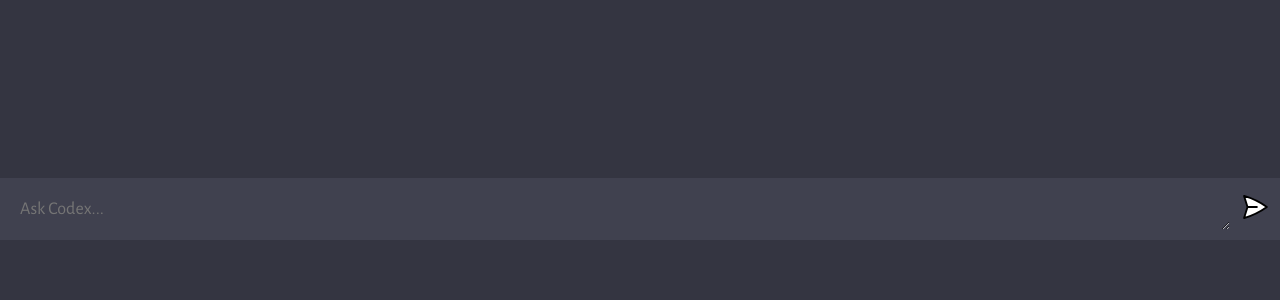
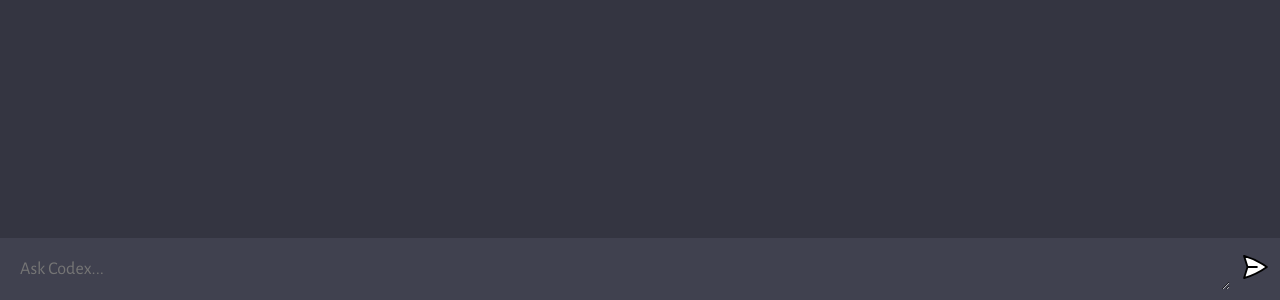
Before and after one commit to miguelaram2016/emf-codex, a website built with Vite: page client/index.html in a window 1280 px wide. Shown: the part 500-800 px from the top of the page. Built offline with nearby package versions, Linux system fonts and the light colour scheme.

Commit message:
Styling stuff 1.1

```diff
--- a/client/index.html
+++ b/client/index.html
@@ -3,7 +3,7 @@
   <head>
     <meta charset="UTF-8" />
     <link rel="icon" type="image/svg+xml" href="/favicon.ico" />
-    <meta name="viewport" content="width=device-width, initial-scale=1.0" />
+    <meta name="viewport" content="width=device-width, initial-scale=1.0 viewport-fit=cover" />
     <title>Codex - Your Coding AI</title>
     <link rel="stylesheet" href="style.css">
   </head>
--- a/client/script.js
+++ b/client/script.js
@@ -74,7 +74,7 @@ const handleSubmit = async (e) => {
   form.reset()
 
   // bot's chatstripe
-  const uniqueId = generateUniqueId()
+  const uniqueId = generateUniqueId();
   chatContainer.innerHTML += chatStripe(true, " ", uniqueId)
 
   // to focus scroll to the bottom
--- a/client/style.css
+++ b/client/style.css
@@ -13,7 +13,7 @@ body {
 
 #app {
   width: 100vw;
-  height: calc(100vh - env(safe-area-inset-bottom) - 60px);
+  height: 100vh;
   background: #343541;
 
   display: flex;
```
